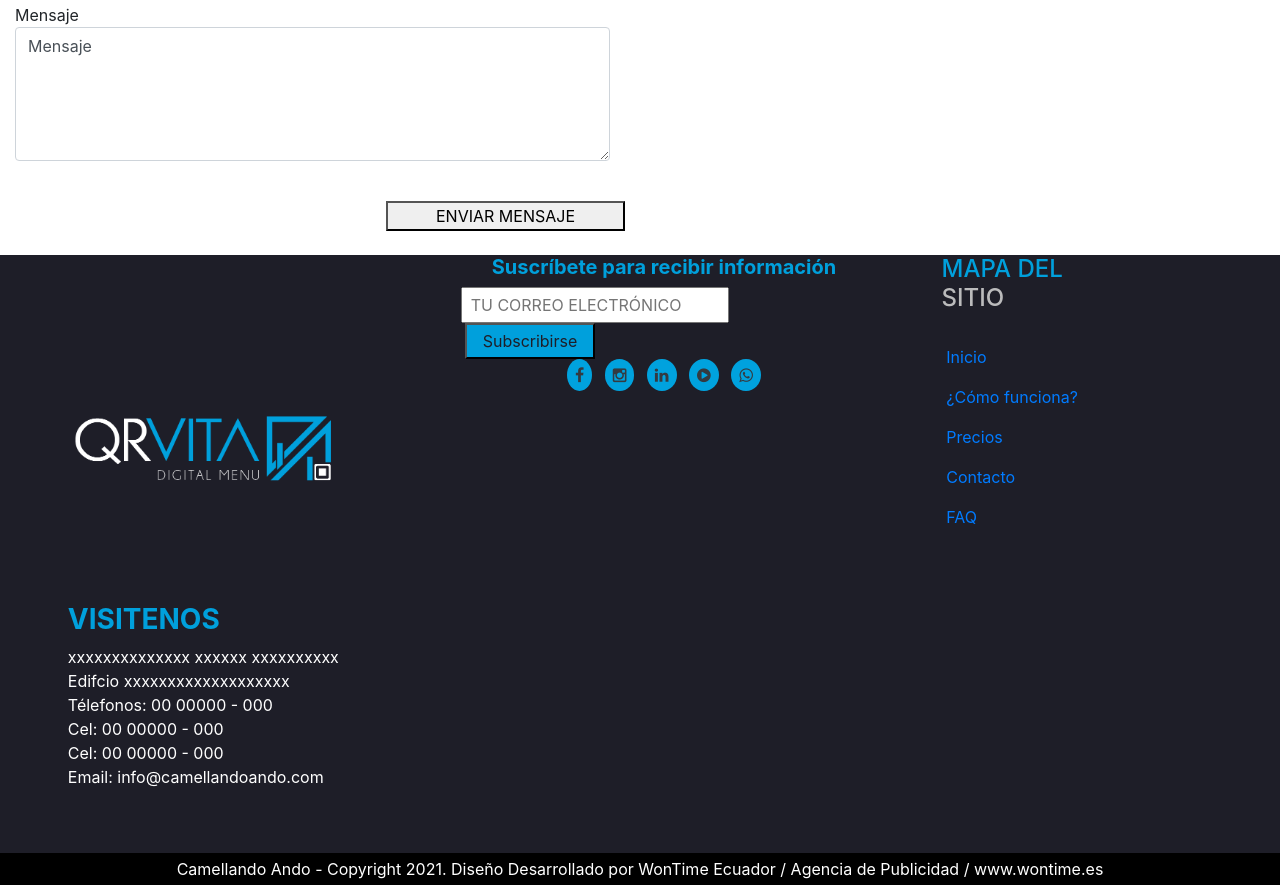
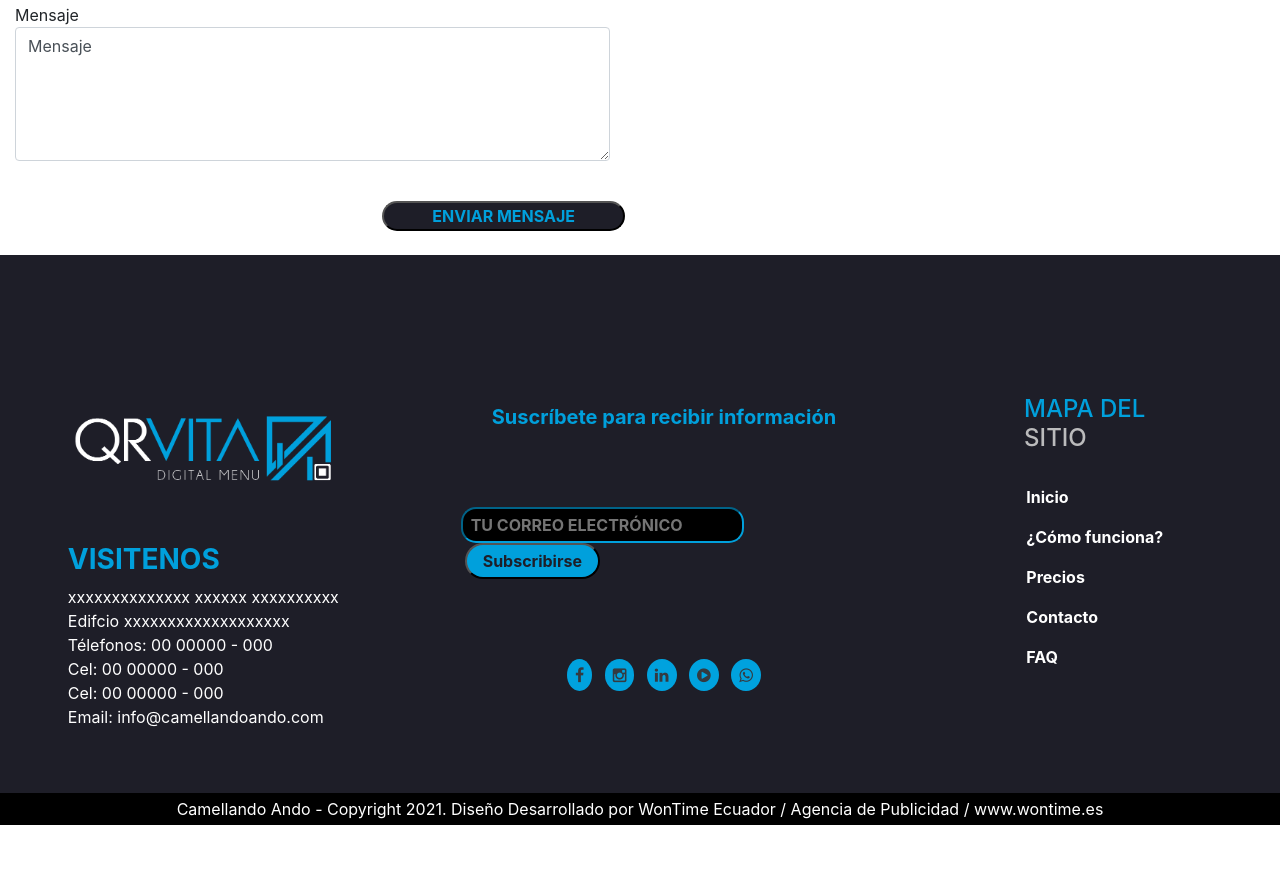
Before and after one commit to BenStudios/QRVita, a plain HTML site: page index.html in a window 1280 px wide. Shown: the part 3807-4692 px from the top of the page. After the commit the page ends 4632 px from the top, so only its background shows below. Drawn offline with Linux system fonts and the light colour scheme.

Commit message:
Add files via upload

```diff
--- a/css/estilos.css
+++ b/css/estilos.css
@@ -220,3 +220,52 @@
 body{
     overflow-x: hidden;
 }
+
+.botonmen{
+    color: #00a0dc;
+    background-color: #1e1e28;
+    border-radius: 15px;
+    font-weight: bold;
+}
+
+.visi{
+    margin-top: -60px;
+}
+
+.correo{
+    color: grey;
+    background-color: black;
+    border-radius: 15px;
+    border-color: #00a0dc;
+    font-weight: bold;
+
+}
+
+.subs{
+    margin-top: 70px;
+}
+
+.subs2{
+    margin-top: 150px;
+
+}
+
+.subs3{
+    border-radius: 20px;
+    font-weight: bold;
+}
+
+.sociales{
+    margin-top: 80px;
+    margin-left: -50px;
+}
+
+.lista{
+    color: #ffff;
+    font-weight: bold;
+}
+
+.mapa{
+    margin-top: 140px;
+    margin-left: 80px;
+}
```
